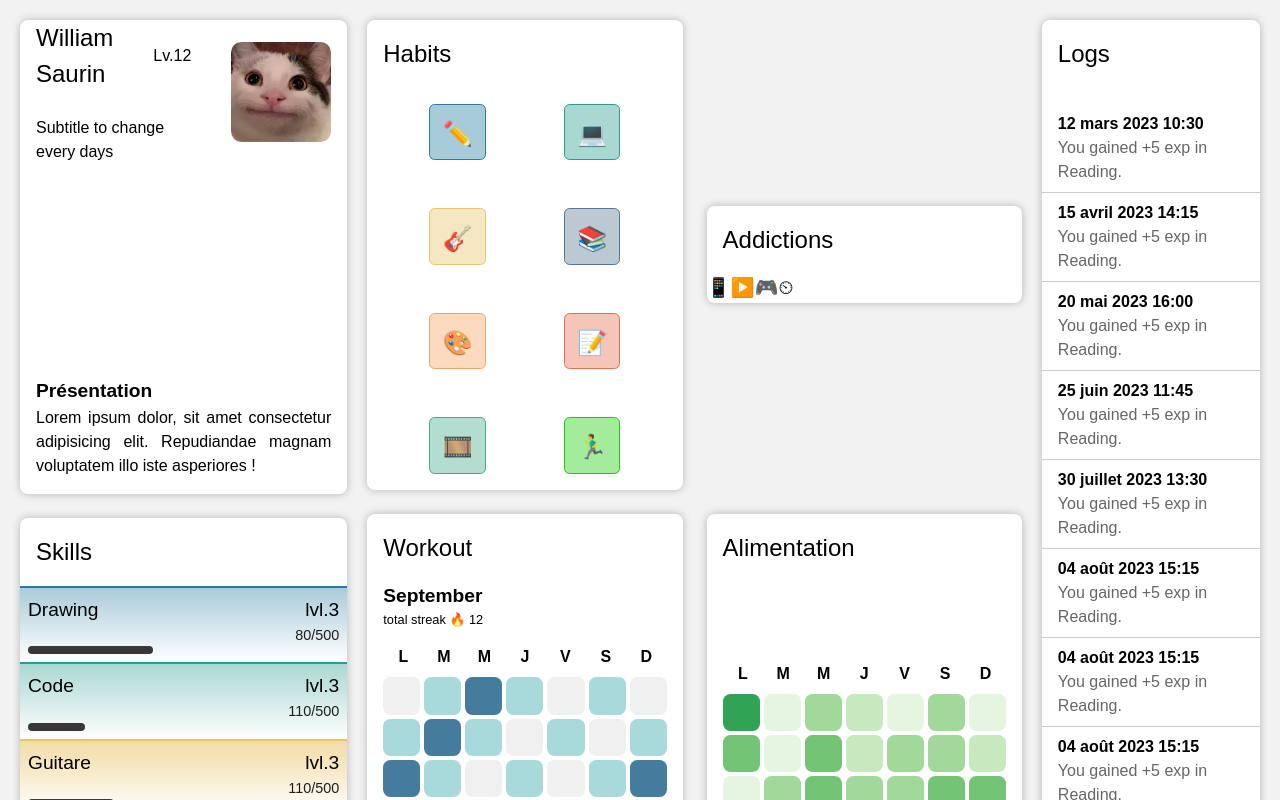
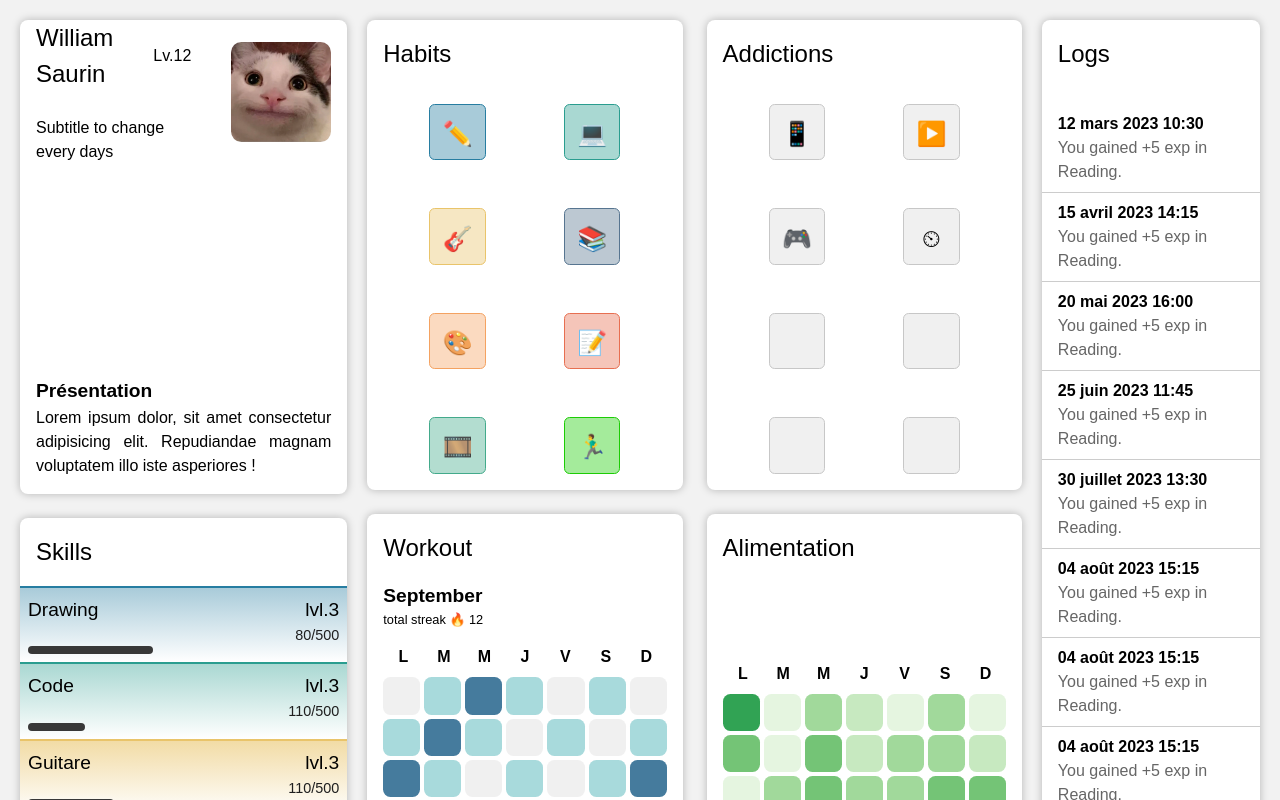
Before and after one commit to AlexandreGaultier/lifeRPG, a Vue app: page / in a window 1280 px wide. Shown: the top 800 px of the page. Built offline with nearby package versions, Linux system fonts and the light colour scheme.

Commit message:
Addiction is now a component

```diff
--- /dev/null
+++ b/src/components/Addiction.vue
@@ -0,0 +1,52 @@
+<template>
+  <div class="card addictions">
+    <h2>Addictions</h2>
+    <div class="addiction-icons">
+        <span v-for="addiction in addictions" :key="addiction" class="addiction-icon">{{ addiction }}</span>
+    </div>
+  </div>
+</template>
+
+<script>
+export default {
+  name: 'Addiction',
+  props: {
+    addictions: {
+      type: Array,
+      required: true
+    }
+  }
+}
+</script>
+<style scoped>
+.addictions {
+  width: 50%;
+  font-size: 1.2rem;
+}
+
+.addiction-icons {
+  display: flex;
+  align-items: center;
+  justify-content: space-evenly;
+  flex-wrap: wrap;
+  gap: 3rem;
+  padding: 1rem 2rem;
+}
+
+.addiction-icon {
+  width: 2rem;
+  height: 2rem;
+  text-align: center;
+  font-size: 24px;
+  background-color: #f0f0f0;
+  border: 1px solid #c7c7c7;
+  padding: 0.7rem;
+  border-radius: 10%;
+}
+
+.addiction-icon:hover {
+  background-color: transparent;
+  cursor: pointer;
+  transition: all 0.3s ease;
+}
+</style>
--- a/src/components/Habits.vue
+++ b/src/components/Habits.vue
@@ -25,7 +25,7 @@ export default {
   font-size: 1.2rem;
 }
 
-.habit-icons, .addiction-icons {
+.habit-icons {
   display: flex;
   align-items: center;
   justify-content: space-evenly;
@@ -34,7 +34,7 @@ export default {
   padding: 1rem 2rem;
 }
 
-.habit-icon, .addiction-icon {
+.habit-icon {
   width: 2rem;
   height: 2rem;
   text-align: center;
@@ -44,7 +44,7 @@ export default {
   padding: 0.7rem;
   border-radius: 10%;
 }
-.habit-icon:hover, .addiction-icon:hover {
+.habit-icon:hover {
   background-color: transparent;
   cursor: pointer;
   transition: all 0.3s ease;
--- a/src/views/Dashboard.vue
+++ b/src/views/Dashboard.vue
@@ -10,12 +10,7 @@
       <div class="row">
         <Habits :habits="skills" />
 
-        <div class="card addictions">
-          <h2>Addictions</h2>
-          <div class="addiction-icons">
-            <span v-for="addiction in addictions" :key="addiction" class="addiction-icon">{{ addiction }}</span>
-          </div>
-        </div>
+        <Addiction :addictions="addictions" />
       </div>
 
       <div class="row">
@@ -96,11 +91,13 @@
 import Profile from '../components/Profile.vue';
 import Skills from '../components/Skills.vue';
 import Habits from '../components/Habits.vue';
+import Addiction from '../components/Addiction.vue';
 export default {
   components: {
     Profile,
     Skills,
-    Habits
+    Habits,
+    Addiction
   },
   name: 'Dashboard',
   data() {
@@ -218,13 +215,6 @@ h3 {
   margin: 0;
   font-size: 1.2rem;
 }
-
-.addictions {
-  width: 50%;
-  font-size: 1.2rem;
-}
-
-
 
 .workout {
   width: 50%;
```
